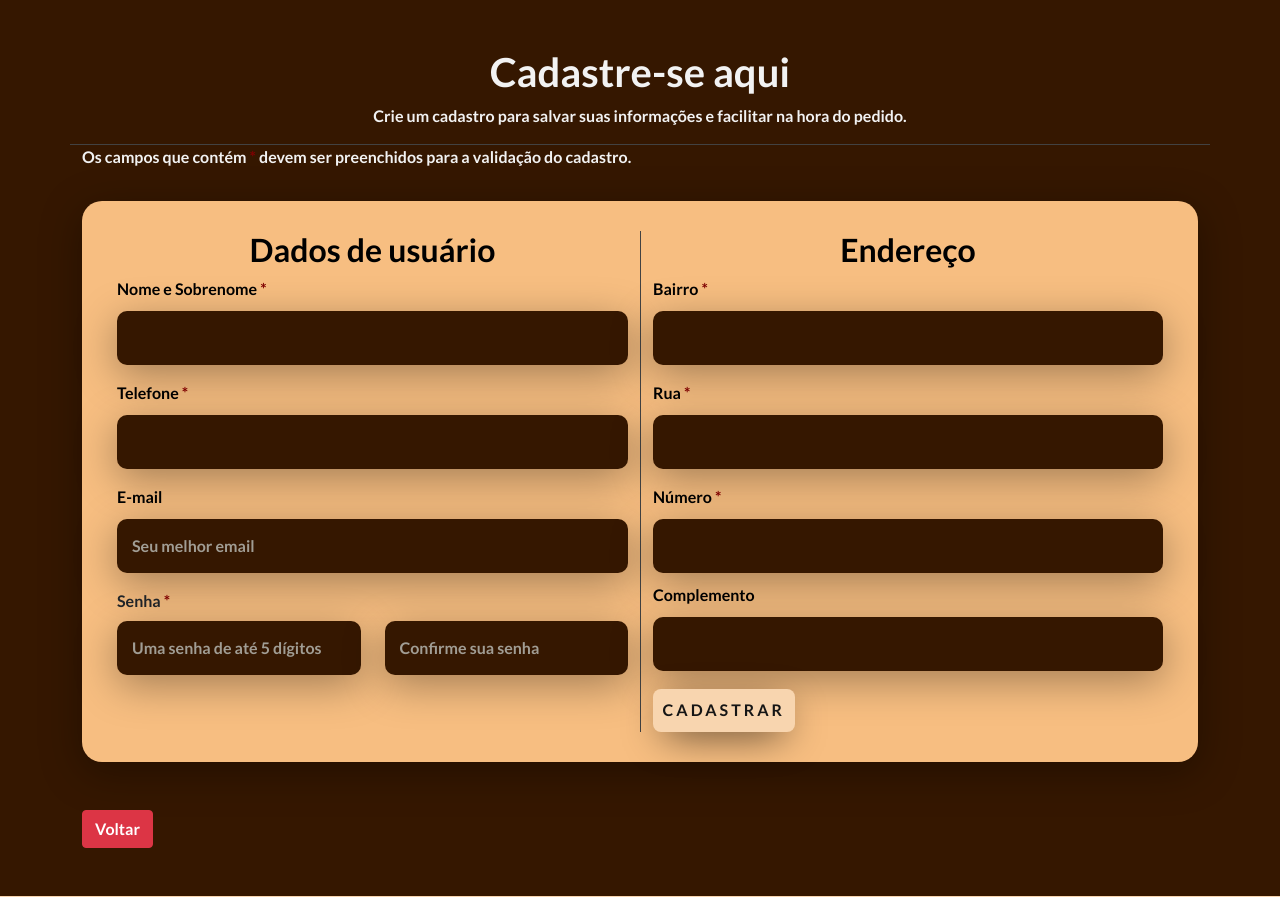
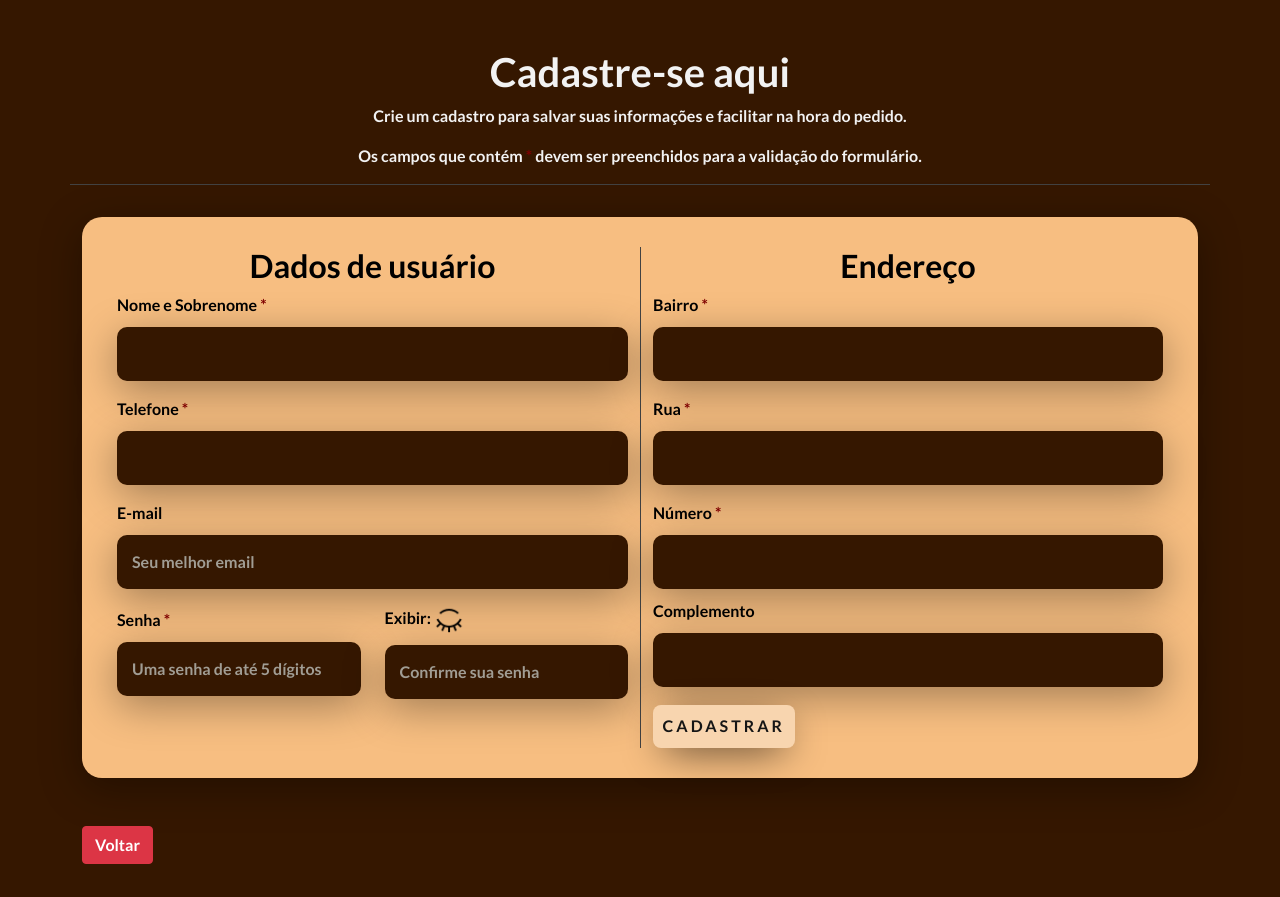
Before and after one commit to Elian-beep/delivery-restaurant, a PHP site: page /Cliente/Cadastro/cadastro.php in a window 1280 px wide. Shown: the top 897 px of the page. Run offline with PHP 8.4, Linux system fonts and the light colour scheme.

Commit message:
Atribuição da visibilidade e validação dos campos de senha na tela de cadastro

```diff
--- a/Cliente/Cadastro/cadastro.php
+++ b/Cliente/Cadastro/cadastro.php
@@ -22,6 +22,8 @@
   <link rel="stylesheet" href="titulos.css">
   <!-- CSS DO FORMULARIO DE CADASTRO -->
   <link rel="stylesheet" href="formulario-cadastro.css">
+  <!-- CSS DA VISIBILIDADE DE CAMPO -->
+  <link rel="stylesheet" href="visibilidade-campo.css">
 
   <title>Churrascaria Delivery</title>
 </head>
@@ -33,15 +35,12 @@
 
     <h1>Cadastre-se aqui</h1>
     <p>Crie um cadastro para salvar suas informações e facilitar na hora do pedido.</p>
+    <p>Os campos que contém <span class="font-color-C01">*</span> devem ser preenchidos para a validação do formulário.</p>
   </div><!-- FIM: TITULOS INICIAIS -->
-
-  <div class="container font-color-B01">
-    <p>Os campos que contém <span class="font-color-C01">*</span> devem ser preenchidos para a validação do cadastro.</p>
-  </div>
 
   <!-- INICIO: FORMULARIO DE CADASTRO -->
   <div class="container">
-    <form action="../cardapio/cardapio.php" class="form-cadastro needs-validation" novalidate>
+    <form action="../cardapio/cardapio.php" name="formclient" class="form-cadastro needs-validation" novalidate>
       <div class="col-12">
         <div class="row">
 
@@ -77,15 +76,16 @@
 
             <div class="row">
               <!-- SENHA -->
-              <label class="form-label">Senha <span class="font-color-C01">*</span></label>
               <div class="col text-field">
-                <input type="password" aria-label="First name" placeholder="Uma senha de até 5 dígitos" required>
+                <label class="form-label">Senha <span class="font-color-C01">*</span></label>
+                <input type="password" class="pass-visibility" aria-label="First name" name="senha" placeholder="Uma senha de até 5 dígitos" required>
                 <div class="invalid-feedback">
                   Por favor, crie uma senha de até 5 dígitos.
                 </div>
               </div>
               <div class="col text-field">
-                <input type="password" aria-label="Last name" placeholder="Confirme sua senha" required>
+                <label class="form-label">Exibir: <img class="icon-visibility btn-visibility" src="../../assets/eye-close.png" alt=""></label>
+                <input type="password" class="rep-pass-visibility" aria-label="Last name" name="rep_senha" placeholder="Confirme sua senha" required>
                 <div class="invalid-feedback">
                   Repita sua senha.
                 </div>
@@ -135,7 +135,7 @@
             </div>
 
             <div class="col-12 mt-2">
-              <button class="btn btn-cadastrar" type="submit">Cadastrar</button>
+              <button class="btn btn-cadastrar" onclick="return validar()" type="submit">Cadastrar</button>
             </div>
           </div>
 
@@ -222,28 +222,8 @@
     </div>
   </div><!-- FIM: FOOTER -->
 
-  <script>
-    // Example starter JavaScript for disabling form submissions if there are invalid fields
-    (function() {
-      'use strict'
-
-      // Fetch all the forms we want to apply custom Bootstrap validation styles to
-      var forms = document.querySelectorAll('.needs-validation')
-
-      // Loop over them and prevent submission
-      Array.prototype.slice.call(forms)
-        .forEach(function(form) {
-          form.addEventListener('submit', function(event) {
-            if (!form.checkValidity()) {
-              event.preventDefault()
-              event.stopPropagation()
-            }
-
-            form.classList.add('was-validated')
-          }, false)
-        })
-    })()
-  </script>
+  <!-- JS DA VALIDAÇÃO DE CADASTRO -->
+  <script src="validacao-form.js"></script>
 
 </body>
 
--- /dev/null
+++ b/Cliente/Cadastro/visibilidade-campo.css
@@ -0,0 +1,5 @@
+#left-form .icon-visibility{                        /* Posicionamento do icone de visibilidade do campo de senha */
+    cursor: pointer;
+    width: 30px;
+    height: 30px;
+}
```
Also changed, not shown: Cliente/Cadastro/validacao-form.js (added, +49 -0 lines), Cliente/cardapio/cardapio.php (+19 -3 lines), Cliente/cardapio/btn-pedidos.js (added), assets/eye-close.png (added), assets/eye-open.png (added).
